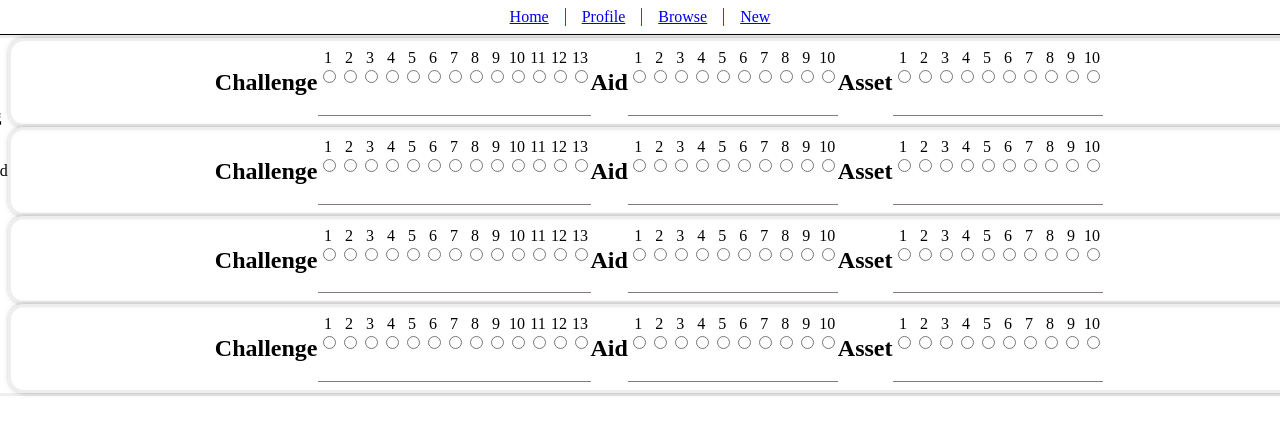
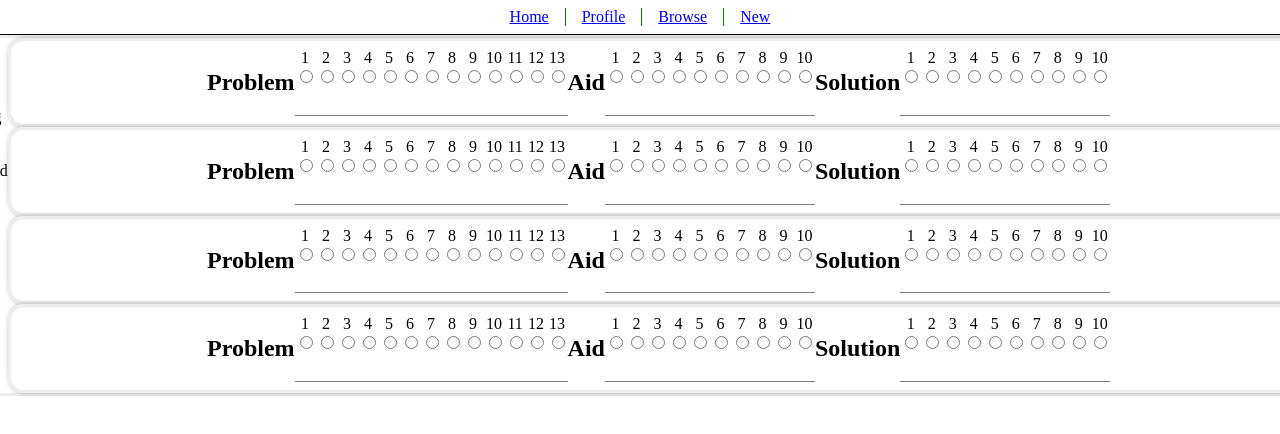
Before and after one commit to Caprpar/db_quest, a Vue app in the folder frontend/: page /adventure in a window 1280 px wide. Shown: the top 434 px of the page. Built offline with nearby package versions, Linux system fonts and the light colour scheme.

Commit message:
rename card types

```diff
--- a/frontend/src/components/CardInput.vue
+++ b/frontend/src/components/CardInput.vue
@@ -19,7 +19,7 @@
 
 <template>
   <main>
-    <h1>Challenge</h1>
+    <h1>Problem</h1>
 
     <span>
       <label v-for="n in 13" :key="n"
@@ -29,7 +29,7 @@
           :id="`val-${n}`"
           type="radio"
           :checked="cardValueInput === n && cardTypeInput === 'Aid'"
-          @click="() => selectCard(n, 'Aid')"
+          @click="() => selectCard(n, 'Problem')"
         /> </label
     ></span>
 
@@ -48,7 +48,7 @@
       </label>
     </span>
 
-    <h1>Asset</h1>
+    <h1>Solution</h1>
 
     <span>
       <label v-for="n in 10" :key="n"
@@ -58,7 +58,7 @@
           :id="`val-${n}`"
           type="radio"
           :checked="cardValueInput === n && cardTypeInput === 'Aid'"
-          @click="() => selectCard(n, 'Aid')"
+          @click="() => selectCard(n, 'Solution')"
         />
       </label>
     </span>
```
